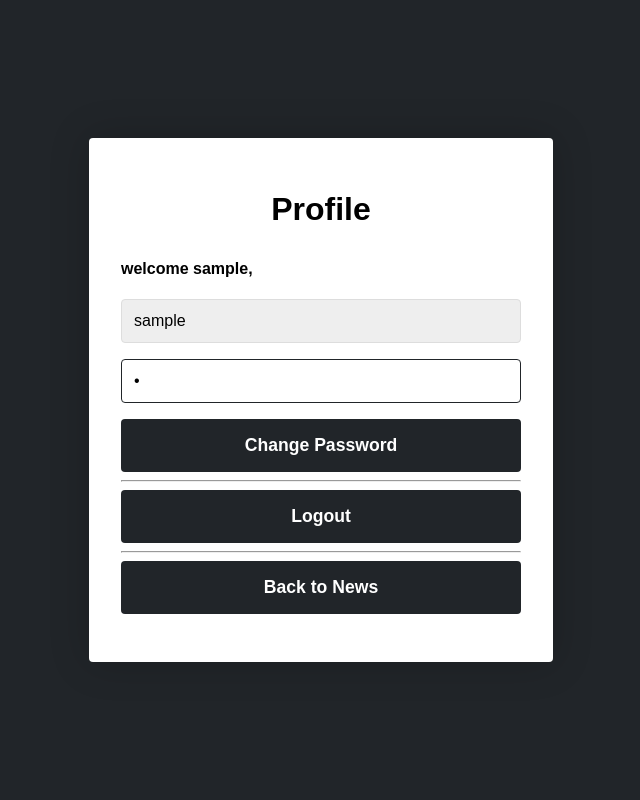
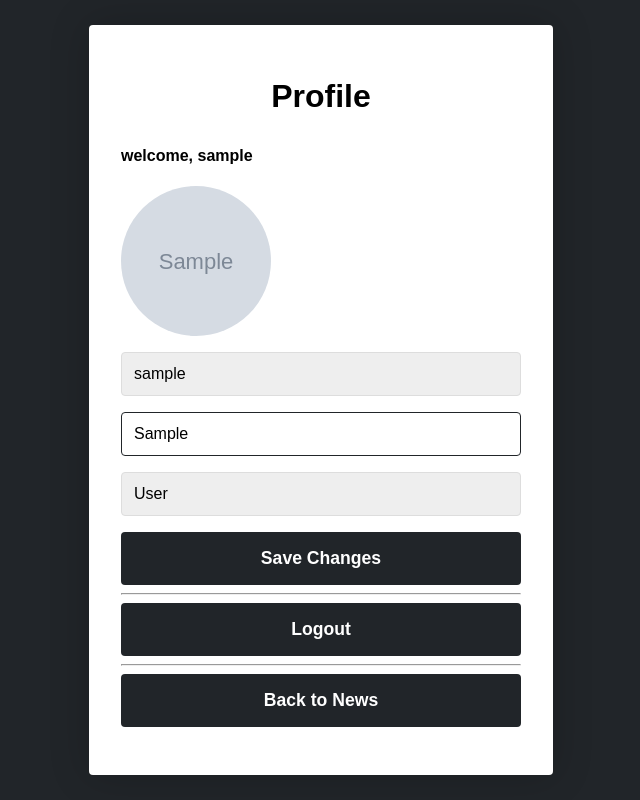
Before and after one commit to Ayat166/TeachPlatform, a Django app: page /profile in a window 1280 px wide. Shown: the whole page, without its empty margins (319-959 px from the left). Run offline with Django 4.2, Linux system fonts and the light colour scheme; a user stored in the database is signed in; tables that the repository leaves empty hold one stand-in row (values such as "Sample post"); grey boxes marked "Sample" are stand-in pictures.

Commit message:
update profile page

```diff
--- a/accounts/views.py
+++ b/accounts/views.py
@@ -8,7 +8,7 @@ from .models import Users
 def index(request):
     return render(request,'pages/index.html')
 
-
+from django.shortcuts import get_object_or_404
 
 # Create your views here.
 def login(request):
@@ -102,8 +102,12 @@ def profile(request):
         if request.user is not None :
             context=None
             if not request.user.is_anonymous:
+                user = get_object_or_404(Users,user=request.user)
                 context={
-                   'pass':request.user.password
+                   'pass':request.user.password,
+                   'first_name':user.first_name,
+                   'last_name':user.last_name,
+                   'profile_image':user.profile_image,
                 }
             return render(request,'accounts/profile.html',context)
         else:
--- a/templates/accounts/profile.html
+++ b/templates/accounts/profile.html
@@ -1,7 +1,16 @@
 {% load static %}
 {%block content%}
 <title>News | Profile</title>
+<style>
+    .user {
+        display: inline-block;
+        width: 150px;
+        height: 150px;
+        border-radius: 50%;
 
+        object-fit: cover;
+      }
+</style>
 <link rel="stylesheet" href="{% static 'css/main.css' %}">
 <div class="container">
     {% include 'partials/_alerts.html' %}
@@ -11,16 +20,22 @@
     {% csrf_token %}
     <h1 class="form__title">Profile</h1>
     <div class="form__massage form__massage--error"></div>
-    <h4>welcome  {{request.user.username}},</h4>
-        <div class="form__input-group">
-        <p name="user" type="text" id="signupUsername" class="form__input" autofocus placeholder="Username">{{request.user.username}}</p>
+    <h4>welcome,  {{user.username}}</h4>
+    <img src="{{profile_image.url}}" class="user">
+    <div class="form__input-group">
+        <p name="user" type="text" id="signupUsername" class="form__input" autofocus placeholder="Username">{{user.username}}</p>
+        <div class="form__input-error-massage"></div>
+    </div>
+
+    <div class="form__input-group">
+        <input value="{{first_name}}" name="first_name" type="text" id="first_name" class="form__input" autofocus placeholder="{{first_name}}">
         <div class="form__input-error-massage"></div>
     </div>
     <div class="form__input-group">
-        <input value="{{pass}}" name="pass" type="password" id="Pass" class="form__input" autofocus placeholder="Password">
+        <input value="{{last_name}}" name="last_name" type="text" id="last_name" class="form__input" autofocus placeholder="{{last_name}}">
         <div class="form__input-error-massage"></div>
     </div>
-    <button  class="form__button" name="btnsave" type="submit">Change Password</button>
+    <button  class="form__button" name="btnsave" type="submit">Save Changes</button>
     <hr>
     <button  class="form__button" type="submit"><a class="text-dark" style="text-decoration: none; color:#FFFFFF;" href="{% url 'logout' %}">Logout</a></button>
     <hr>
```
